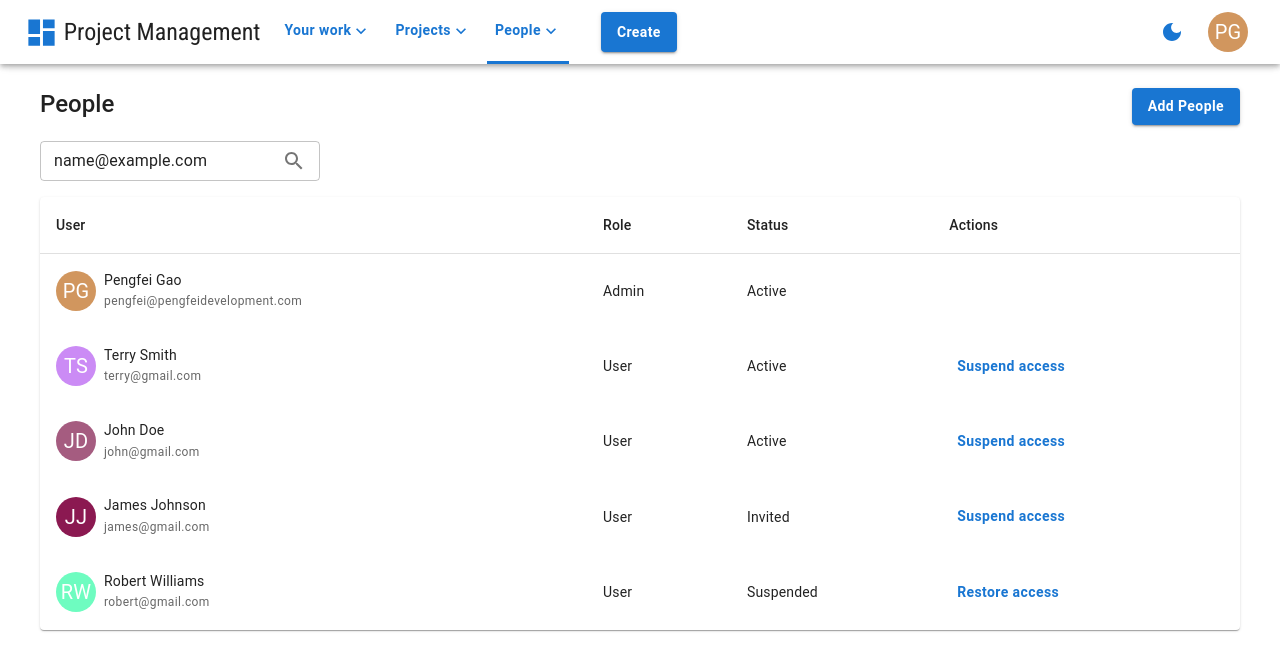
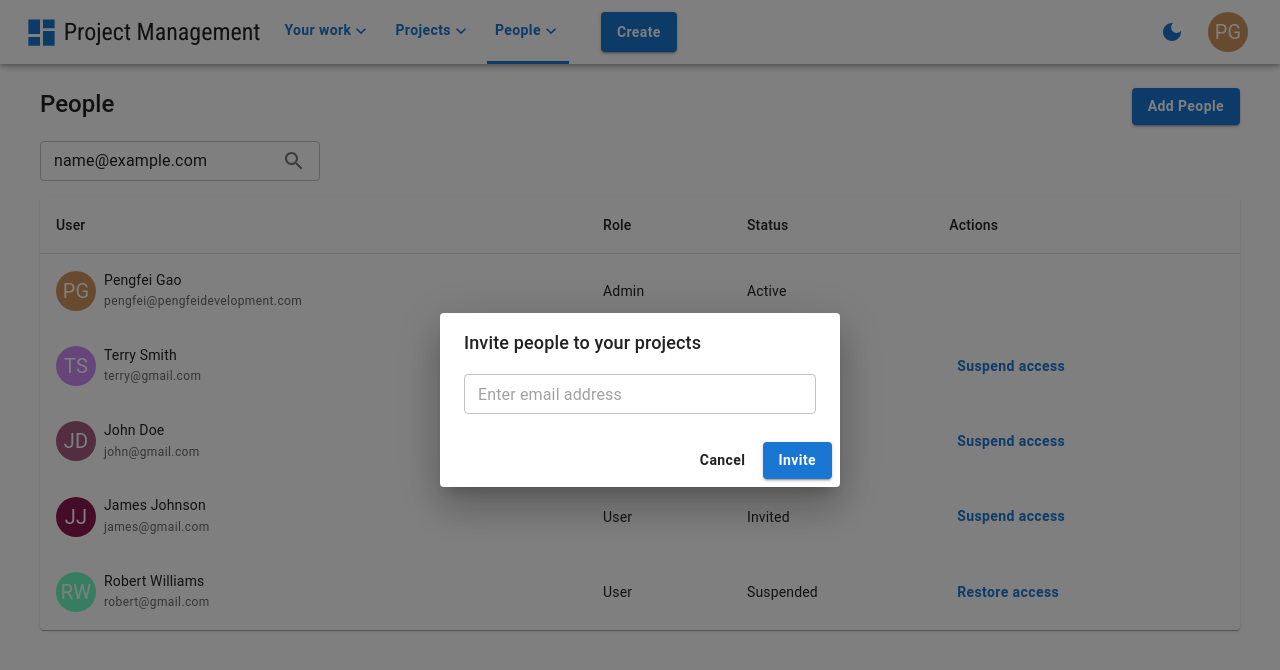
Before and after one commit to gpfDeveloper/project-management-frontend, a React (Create React App) app: page /people in a window 1280 px wide. Both pictures are taken after typing "name@example.com" into the empty fields and a click on the button "Add People". Shown: the top 670 px of the page. Built offline with nearby package versions, Linux system fonts and the light colour scheme.

Commit message:
add people dialog UI

```diff
--- a/src/components/nav/NavPeople.tsx
+++ b/src/components/nav/NavPeople.tsx
@@ -4,6 +4,7 @@ import ExpandMoreIcon from '@mui/icons-material/ExpandMore';
 import { useLocation, useNavigate } from 'react-router-dom';
 import AddIcon from '@mui/icons-material/Add';
 import PeopleAltIcon from '@mui/icons-material/PeopleAlt';
+import AddPeopleDialog from 'components/people/AddPeopleDialog';
 
 const NavPeople: FunctionComponent = () => {
   const navigate = useNavigate();
@@ -26,8 +27,26 @@ const NavPeople: FunctionComponent = () => {
     navigate('/people');
   };
 
+  const [addPeopleDialogOpen, setAddPeopleDialogOpen] = useState(false);
+  const closeAddPeopleDialogHandler = () => {
+    setAddPeopleDialogOpen(false);
+  };
+  const addPeopleHandler = (email: string) => {
+    console.log(email);
+  };
+
+  const inviteTeammateHandler = () => {
+    setAnchorEl(null);
+    setAddPeopleDialogOpen(true);
+  };
+
   let content = (
     <>
+      <AddPeopleDialog
+        open={addPeopleDialogOpen}
+        onAdd={addPeopleHandler}
+        onClose={closeAddPeopleDialogHandler}
+      />
       <Button
         onClick={openMenuHandler}
         sx={{
@@ -46,7 +65,7 @@ const NavPeople: FunctionComponent = () => {
       </Button>
       <Menu open={open} onClose={closeMenuHandler} anchorEl={anchorEl}>
         {[
-          <MenuItem key={2}>
+          <MenuItem key={2} onClick={inviteTeammateHandler}>
             <AddIcon />
             <Typography variant="body2" sx={{ ml: 1 }}>
               Invite a teammate
--- /dev/null
+++ b/src/components/people/AddPeopleDialog.tsx
@@ -0,0 +1,59 @@
+import {
+  Button,
+  Dialog,
+  DialogActions,
+  DialogContent,
+  DialogTitle,
+  TextField,
+  Box,
+} from '@mui/material';
+import React, { FunctionComponent, useState } from 'react';
+
+type Props = {
+  open: boolean;
+  onClose: () => void;
+  onAdd: (email: string) => void;
+};
+const AddPeopleDialog: FunctionComponent<Props> = ({
+  open,
+  onClose,
+  onAdd,
+}) => {
+  const [email, setEmail] = useState('');
+  const submitHandler = (e: React.FormEvent) => {
+    e.preventDefault();
+    onAdd(email);
+    onClose();
+  };
+  return (
+    <Dialog
+      open={open}
+      onClose={onClose}
+      PaperProps={{ style: { width: 400 } }}
+    >
+      <Box component="form" onSubmit={submitHandler}>
+        <DialogTitle>Invite people to your projects</DialogTitle>
+        <DialogContent>
+          <TextField
+            type="email"
+            placeholder="Enter email address"
+            value={email}
+            onChange={(e) => setEmail(e.target.value)}
+            fullWidth
+            size="small"
+          />
+        </DialogContent>
+        <DialogActions>
+          <Button color="inherit" onClick={onClose}>
+            Cancel
+          </Button>
+          <Button variant="contained" type="submit">
+            Invite
+          </Button>
+        </DialogActions>
+      </Box>
+    </Dialog>
+  );
+};
+
+export default AddPeopleDialog;
--- a/src/components/people/People.tsx
+++ b/src/components/people/People.tsx
@@ -6,18 +6,36 @@ import {
   InputAdornment,
 } from '@mui/material';
 import SearchIcon from '@mui/icons-material/Search';
-import { FunctionComponent } from 'react';
+import { FunctionComponent, useState } from 'react';
 import { useProject } from 'contexts/project-context';
 import PeopleTable from './PeopleTable';
+import AddPeopleDialog from './AddPeopleDialog';
 
 const People: FunctionComponent = () => {
   const { teamMembers } = useProject();
   const filteredPeople = teamMembers.filter((member) => member.email !== '');
+  const [addPeopleDialogOpen, setAddPeopleDialogOpen] = useState(false);
+  const closeAddPeopleDialogHandler = () => {
+    setAddPeopleDialogOpen(false);
+  };
+  const addPeopleHandler = (email: string) => {
+    console.log(email);
+  };
   return (
     <Box sx={{ display: 'flex', flexDirection: 'column', gap: 2 }}>
+      <AddPeopleDialog
+        open={addPeopleDialogOpen}
+        onAdd={addPeopleHandler}
+        onClose={closeAddPeopleDialogHandler}
+      />
       <Box sx={{ display: 'flex', justifyContent: 'space-between' }}>
         <Typography variant="h5">People</Typography>
-        <Button variant="contained">Add People</Button>
+        <Button
+          variant="contained"
+          onClick={() => setAddPeopleDialogOpen(true)}
+        >
+          Add People
+        </Button>
       </Box>
       <Box>
         <TextField
```
